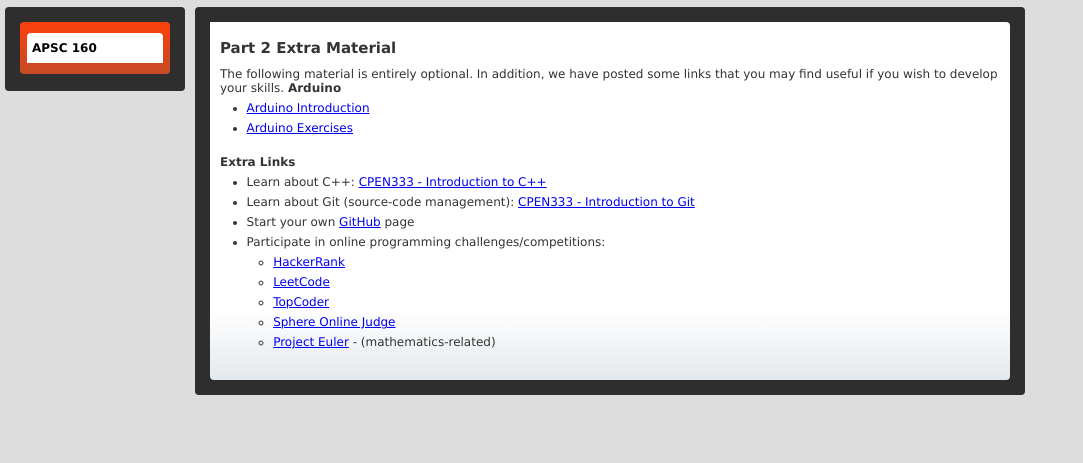
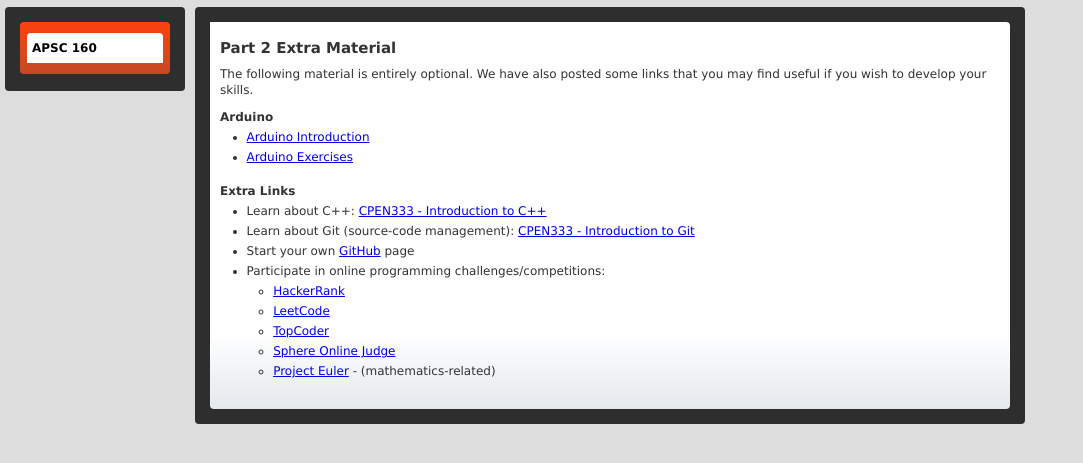
Before and after one commit to apsc160/apsc160.github.io, a plain HTML site: page extra.html in a window 1280 px wide. Shown: the part 73-536 px from the top of the page, without its empty margins (0-1083 px from the left). Drawn offline with Linux system fonts and the light colour scheme.

Commit message:
fixed spacing in extra, tab in index

```diff
--- a/extra.html
+++ b/extra.html
@@ -30,10 +30,11 @@
             <div class="tabpage" id="tabpage_1">
 							<h3>Part 2 Extra Material</h3>
 
-							The following material is entirely optional.  In addition, we have
-							posted some links that you may find useful if you wish to develop
-							your skills.
-
+							<p>
+								The following material is entirely optional.  We have also
+								posted some links that you may find useful if you wish to develop
+								your skills.
+							</p>
 							<!-- Tutorials / Labs >
 							<strong>Tutorials</strong>
 							<ul>
```
Also changed, not shown: index.html (+1 -1 lines).
